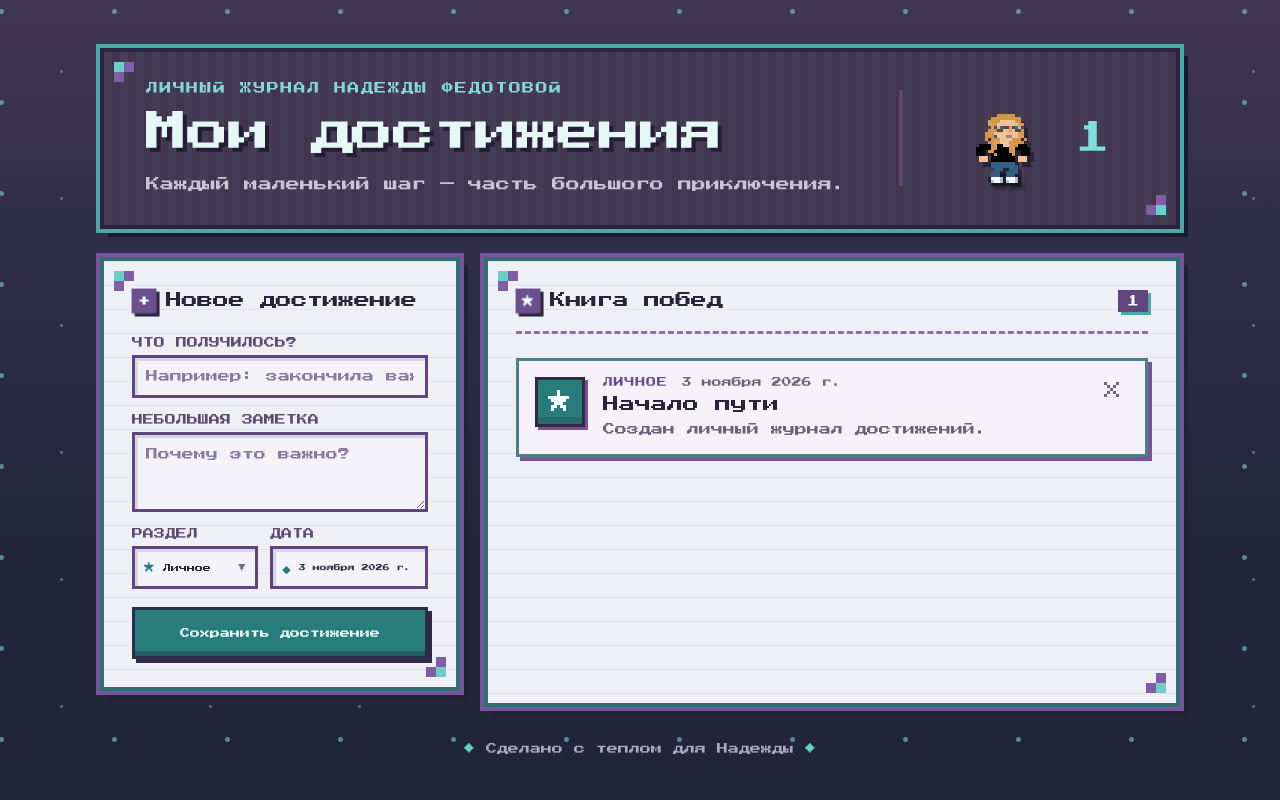
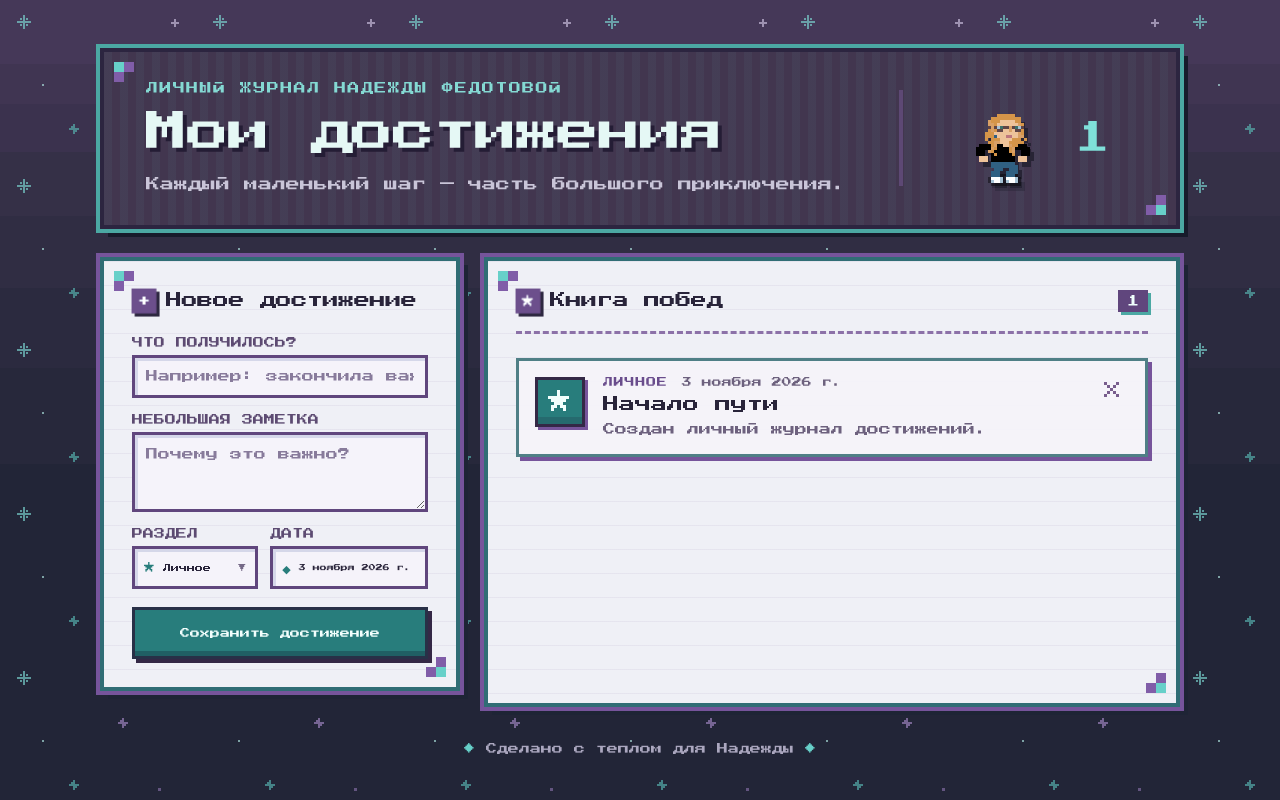
Before and after one commit to a-nosnitram/s-dr, a React (Vite) app: page / in a window 1280 px wide. Built offline with nearby package versions, Linux system fonts and the light colour scheme.

Commit message:
Pixelate background stars and ombre

```diff
--- a/app/globals.css
+++ b/app/globals.css
@@ -10,7 +10,7 @@
 * { box-sizing: border-box; }
 html { min-width:320px; background:var(--night); }
 html,body { cursor:url("/cursors/rpg-sword-cursor.png") 1 1,auto; }
-body { margin:0; overflow-x:hidden; color:var(--ink); background-color:var(--night); background-image:linear-gradient(180deg,#413653 0,#312e49 220px,#222537 540px); background-attachment:fixed; background-repeat:no-repeat; background-size:100vw 100vh; font-family:"Press Start 2P","Courier New",ui-monospace,monospace; font-size:12px; font-synthesis:none; -webkit-font-smoothing:none; image-rendering:pixelated; }
+body { margin:0; overflow-x:hidden; color:var(--ink); background-color:var(--night); background-image:linear-gradient(180deg,#453858 0 64px,#403552 64px 104px,#3b324e 104px 152px,#353047 152px 216px,#302d43 216px 288px,#2b2a3f 288px 368px,#27283b 368px 464px,#222537 464px 100%); background-attachment:fixed; background-repeat:no-repeat; background-size:100vw 100vh; font-family:"Press Start 2P","Courier New",ui-monospace,monospace; font-size:12px; font-synthesis:none; -webkit-font-smoothing:none; image-rendering:pixelated; }
 ::selection { color:#fff7d6; background:var(--moss); text-shadow:2px 2px 0 #25372d; }
 button,input,textarea,select { font:inherit; }
 button,a,select { cursor:url("/cursors/rpg-sword-cursor.png") 1 1,pointer; }
@@ -18,7 +18,7 @@ input,textarea { cursor:text; }
 button { touch-action:manipulation; }
 .site-shell { position:relative; min-height:100vh; overflow:visible; padding:48px 24px 28px; background:transparent; animation:scene-in .7s ease-out both; }
 .site-shell::before,.site-shell::after { content:none; }
-.stars { position:fixed; z-index:0; inset:0; pointer-events:none; background-image:radial-gradient(circle,#7fe0d9 0 2px,transparent 3px),radial-gradient(circle,#aa8dcc 0 1px,transparent 2px); background-position:5% 8%,12% 20%; background-size:113px 91px,149px 127px; opacity:.55; }
+.stars { position:fixed; z-index:0; inset:0; pointer-events:none; background-image:url("/assets/pixel-stars.svg"); background-position:0 0; background-size:196px 164px; background-repeat:repeat; opacity:.62; image-rendering:pixelated; }
 .hero,.content-grid,footer { position:relative; z-index:1; width:min(1080px,100%); margin-inline:auto; }
 .hero { display:flex; align-items:center; justify-content:space-between; min-height:172px; padding:30px 42px; color:var(--cream); border:4px solid #1f2d29; box-shadow:0 0 0 4px var(--sage),8px 8px 0 #222f32; background:linear-gradient(90deg,rgba(184,201,141,.055) 50%,transparent 50%) 0 0/16px 16px,#4b4b59; animation:hero-drop .65s cubic-bezier(.2,.8,.2,1) both; }
 .hero::before,.hero::after,.pixel-panel::before,.pixel-panel::after { content:""; position:absolute; width:10px; height:10px; background:var(--gold); box-shadow:0 10px var(--rose),10px 0 var(--rose); }
```
Also changed, not shown: public/assets/pixel-stars.svg (added), 5 other files (tests, documents, lock files or other folders).
